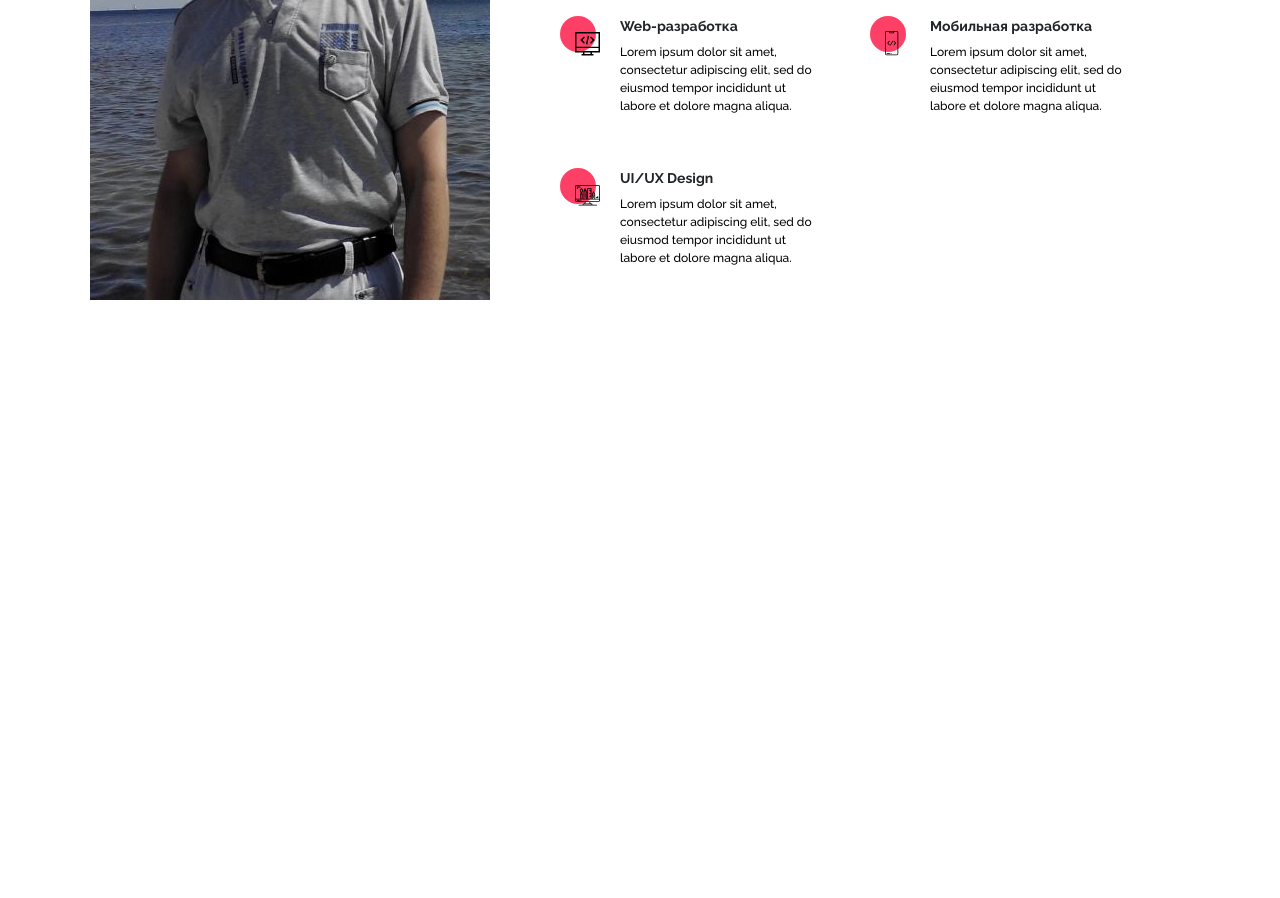
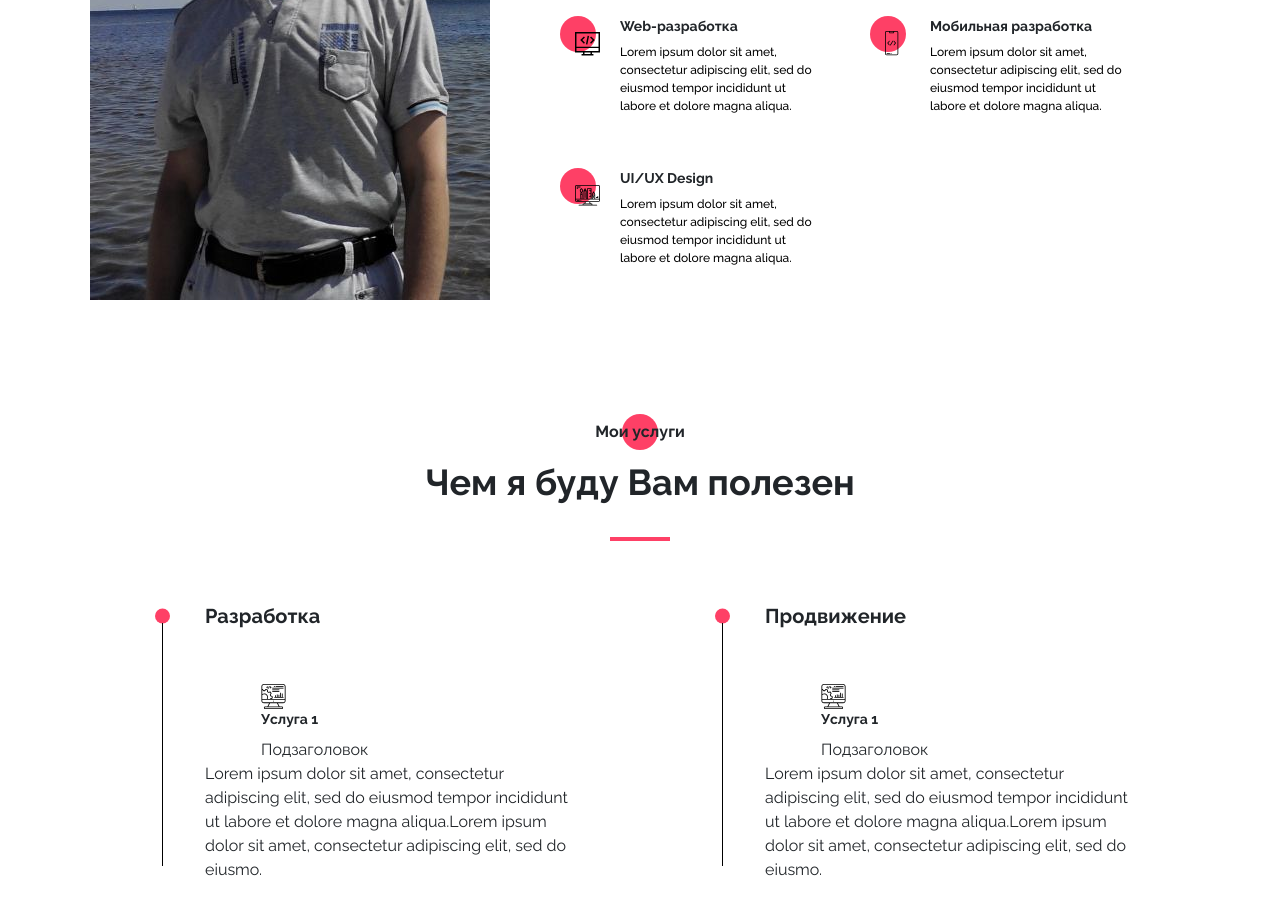
Before and after one commit to stv74/myportfolio, a website: page src/index.html in a window 1280 px wide. Shown: the part 1220-2118 px from the top of the page. Before the commit the page ends 1520 px from the top, so only its background shows below. Drawn offline with Linux system fonts and the light colour scheme; files whose address does not match are found by name.

Commit message:
Work on the section about services

```diff
--- a/src/index.html
+++ b/src/index.html
@@ -81,7 +81,7 @@
 						<li class="menu__link"><a href="#">Мои навыки</a></li>
 						<li class="menu__link"><a href="#">Мои работы</a></li>
 						<li class="menu__link"><a href="#">Цены</a></li>
-						<li class="menu__link"><a href="#">Котакты</a></li>
+						<li class="menu__link"><a href="#">Контакты</a></li>
 					</ul>
 				</nav>
 				<div class="menu__social">
@@ -182,6 +182,62 @@
 		</section>
 		<!-- / About -->
 
+		<!-- Benefit -->
+		<section class="benefit">
+			<div class="container">
+				<h2 class="title title_fz16 benefit__title">Мои услуги</h2>
+				<div class="title benefit__subtitle">Чем я буду Вам полезен</div>
+				<div class="divider"></div>
+				<div class="benefit__wrapper">
+					<div class="benefit__column">
+						<h3 class="title title_fz20 benefit__column-title">Разработка</h3>
+						<ul>
+							<li>
+								<div class="benefit__item">
+									<div class="benefit__item-head">
+										<div class="benefit__item-icon">
+											<img src="icons/benefits/Developer.svg" alt="" />
+										</div>
+										<h4 class="title title_fz14">Услуга 1</h4>
+										<div class="benefit__item-subtitle">Подзаголовок</div>
+									</div>
+									<div class="benefit__item-body">
+										Lorem ipsum dolor sit amet, consectetur adipiscing elit, sed
+										do eiusmod tempor incididunt ut labore et dolore magna
+										aliqua.Lorem ipsum dolor sit amet, consectetur adipiscing
+										elit, sed do eiusmo.
+									</div>
+								</div>
+							</li>
+						</ul>
+					</div>
+					<div class="benefit__column">
+						<h3 class="title title_fz20 benefit__column-title">Продвижение</h3>
+						<ul>
+							<li>
+								<div class="benefit__item">
+									<div class="benefit__item-head">
+										<div class="benefit__item-icon">
+											<img src="icons/benefits/Developer.svg" alt="" />
+										</div>
+										<h4 class="title title_fz14">Услуга 1</h4>
+										<div class="benefit__item-subtitle">Подзаголовок</div>
+									</div>
+									<div class="benefit__item-body">
+										Lorem ipsum dolor sit amet, consectetur adipiscing elit, sed
+										do eiusmod tempor incididunt ut labore et dolore magna
+										aliqua.Lorem ipsum dolor sit amet, consectetur adipiscing
+										elit, sed do eiusmo.
+									</div>
+								</div>
+							</li>
+						</ul>
+					</div>
+				</div>
+			</div>
+		</section>
+		<!-- / Benefit  -->
+
 		<script src="js/script.min.js"></script>
 	</body>
 </html>
--- a/src/sass/components/_divider.scss
+++ b/src/sass/components/_divider.scss
@@ -2,5 +2,5 @@
 	width: 60px;
 	height: 0px;
 	border: 2px solid $main-color;
-	margin-top: 25px;
+	margin: 25px auto 0 auto;
 }
--- a/src/sass/components/_title.scss
+++ b/src/sass/components/_title.scss
@@ -10,4 +10,8 @@
 		font-size: 16px;
 		line-height: 24px;
 	}
+	&_fz20 {
+		font-size: 20px;
+		line-height: 30px;
+	}
 }
--- a/src/sass/layout/_about.scss
+++ b/src/sass/layout/_about.scss
@@ -16,7 +16,7 @@
 	}
 	&__descr {
 		.divider {
-			margin-top: 0;
+			margin: 0;
 		}
 	}
 	&__title {
--- /dev/null
+++ b/src/sass/layout/_benefit.scss
@@ -0,0 +1,64 @@
+.benefit {
+	padding-top: 120px;
+	&__title {
+		position: relative;
+		text-align: center;
+
+		@include before_circle;
+		&:before {
+			top: -6px;
+			left: 50%;
+			transform: translateX(-50%);
+		}
+	}
+	&__subtitle {
+		text-align: center;
+	}
+	&__wrapper {
+		padding: 60px 65px 0 65px;
+		display: grid;
+		grid-template-columns: repeat(2, 425px);
+		column-gap: 135px;
+	}
+	&__column {
+		&-title {
+			position: relative;
+			padding-left: 50px;
+			&::before {
+				content: '';
+				position: absolute;
+				width: 15px;
+				height: 15px;
+				background: $main-color;
+				border-radius: 100%;
+				top: 50%;
+				left: 0;
+				transform: translateY(-50%);
+			}
+		}
+		ul {
+			list-style: none;
+			padding-left: 50px;
+			li {
+				position: relative;
+				&::after {
+					content: '';
+					width: 1px;
+					height: 100%;
+					position: absolute;
+					top: -16px;
+					left: -43px;
+					background-color: #000;
+				}
+			}
+		}
+	}
+	&__item {
+		&-head {
+			padding: 45px 0 0 56px;
+		}
+		&-body {
+			// padding-left: 50px;
+		}
+	}
+}
--- a/src/sass/main.scss
+++ b/src/sass/main.scss
@@ -17,6 +17,7 @@
 @import 'layout/promo';
 @import 'layout/menu';
 @import 'layout/about';
+@import 'layout/benefit';
 
 // 5. Components
 @import 'components/button';
```
Also changed, not shown: src/css/style.min.css, src/icons/benefits/Courses.svg (added), src/icons/benefits/Developer.svg (added), src/icons/benefits/University.svg (added), src/icons/benefits/designer.svg (added).
